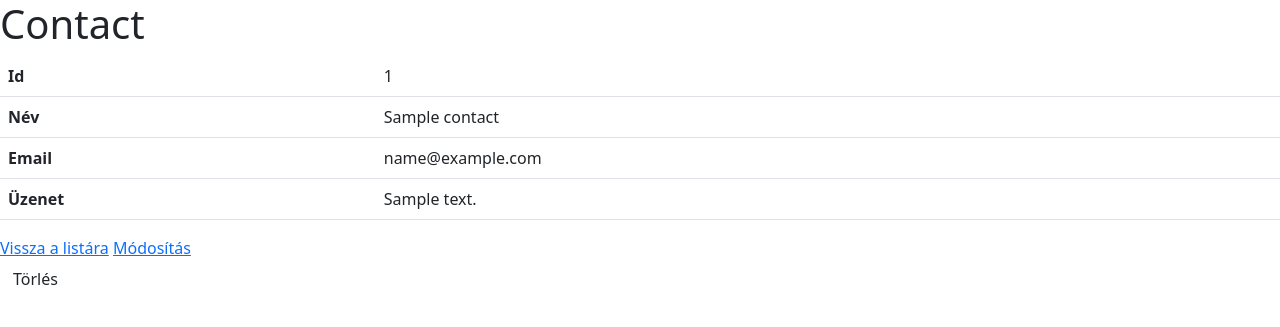
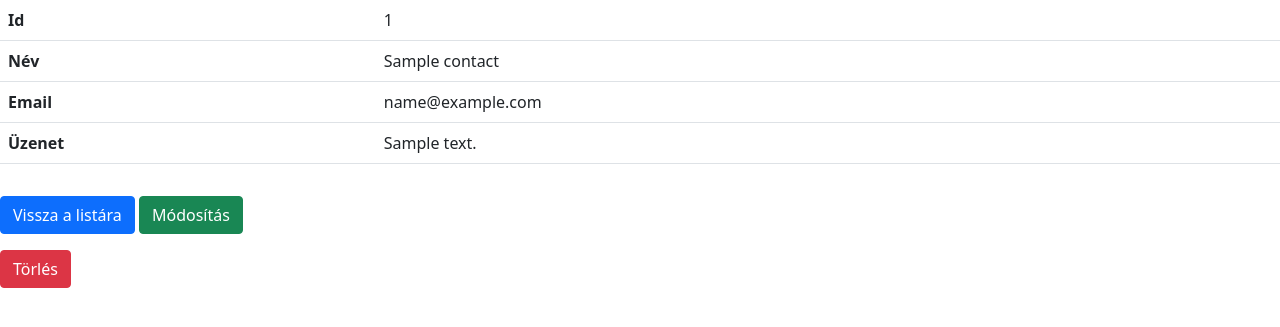
Before and after one commit to DebTorn/develery_probamunka, a Symfony app: template templates/contact/show.html.twig in a window 1280 px wide. Shown: the top 327 px of the page. Run offline with Twig, Linux system fonts and the light colour scheme; the template is opened without the code that fills it: most values are stand-ins (such as "Sample title", 1, 10 or a date in 2020); some libraries are stand-ins or nearby versions.

Commit message:
bootstrap

```diff
--- a/templates/contact/_delete_form.html.twig
+++ b/templates/contact/_delete_form.html.twig
@@ -1,4 +1,4 @@
 <form method="post" action="{{ path('app_contact_delete', {'id': contact.id}) }}" onsubmit="return confirm('Biztosan törölni szeretnéd?');">
     <input type="hidden" name="_token" value="{{ csrf_token('delete' ~ contact.id) }}">
-    <button class="btn">Törlés</button>
+    <button class="btn btn-danger">Törlés</button>
 </form>
--- a/templates/contact/edit.html.twig
+++ b/templates/contact/edit.html.twig
@@ -4,7 +4,7 @@
 
     {{ include('contact/_form.html.twig', {'button_label': 'Update'}) }}
 
-    <a href="{{ path('app_contact_index') }}">Vissza a listára</a>
+    <a href="{{ path('app_contact_index') }}" class="btn btn-primary">Vissza a listára</a>
 
     {{ include('contact/_delete_form.html.twig') }}
 {% endblock %}
--- a/templates/contact/show.html.twig
+++ b/templates/contact/show.html.twig
@@ -1,9 +1,6 @@
 {% extends 'base.html.twig' %}
 
-{% block title %}Contact{% endblock %}
-
 {% block body %}
-    <h1>Contact</h1>
 
     <table class="table">
         <tbody>
@@ -26,9 +23,9 @@
         </tbody>
     </table>
 
-    <a href="{{ path('app_contact_index') }}">Vissza a listára</a>
+    <a href="{{ path('app_contact_index') }}" class="btn btn-primary mt-3 mb-3">Vissza a listára</a>
 
-    <a href="{{ path('app_contact_edit', {'id': contact.id}) }}">Módosítás</a>
+    <a href="{{ path('app_contact_edit', {'id': contact.id}) }}" class="btn btn-success mt-3 mb-3">Módosítás</a>
 
     {{ include('contact/_delete_form.html.twig') }}
 {% endblock %}
--- a/templates/user/_delete_form.html.twig
+++ b/templates/user/_delete_form.html.twig
@@ -1,4 +1,4 @@
 <form method="post" action="{{ path('app_user_delete', {'id': user.id}) }}" onsubmit="return confirm('Biztos törölni szeretnéd?');">
     <input type="hidden" name="_token" value="{{ csrf_token('delete' ~ user.id) }}">
-    <button class="btn">Törlés</button>
+    <button class="btn btn-danger">Törlés</button>
 </form>
--- a/templates/user/edit.html.twig
+++ b/templates/user/edit.html.twig
@@ -3,7 +3,7 @@
 {% block body %}
     {{ include('user/_form.html.twig', {'button_label': 'Update'}) }}
 
-    <a href="{{ path('app_user_index') }}">Vissza a listára</a>
+    <a href="{{ path('app_user_index') }}" class="btn btn-primary">Vissza a listára</a>
 
     {{ include('user/_delete_form.html.twig') }}
 {% endblock %}
--- a/templates/user/index.html.twig
+++ b/templates/user/index.html.twig
@@ -26,5 +26,7 @@
         </tbody>
     </table>
 
-    <a href="{{ path('app_user_new') }}">Létrehozás</a>
+    {{ knp_pagination_render(users) }}
+
+    <a href="{{ path('app_user_new') }}" class="btn btn-success mt-3">Létrehozás</a>
 {% endblock %}
--- a/templates/user/new.html.twig
+++ b/templates/user/new.html.twig
@@ -2,5 +2,5 @@
 {% block body %}
     {{ include('user/_form.html.twig') }}
 
-    <a href="{{ path('app_user_index') }}">Vissza a listára</a>
+    <a href="{{ path('app_user_index') }}" class="btn btn-primary">Vissza a listára</a>
 {% endblock %}
--- a/templates/user/show.html.twig
+++ b/templates/user/show.html.twig
@@ -18,9 +18,9 @@
         </tbody>
     </table>
 
-    <a href="{{ path('app_user_index') }}">Vissza a listára</a>
+    <a href="{{ path('app_user_index') }}" class="btn btn-primary mb-3 mt-3">Vissza a listára</a>
 
-    <a href="{{ path('app_user_edit', {'id': user.id}) }}">Módosítás</a>
+    <a href="{{ path('app_user_edit', {'id': user.id}) }}" class="btn btn-success mb-3 mt-3">Módosítás</a>
 
     {{ include('user/_delete_form.html.twig') }}
 {% endblock %}
```
Also changed, not shown: src/Controller/UserController.php (+12 -2 lines).
